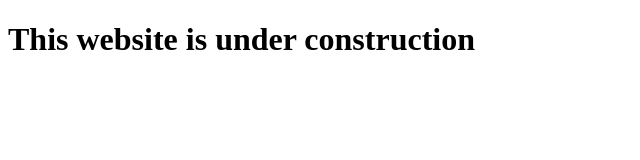
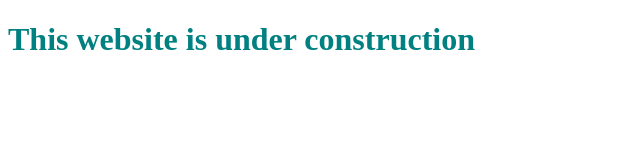
Before and after one commit to rwxm/rwxm.github.io, a plain HTML site: page index.html in a window 1280 px wide. Shown: the whole page, without its empty margins (0-640 px from the left). Drawn offline with Linux system fonts and the light colour scheme.

Commit message:
stylesheet added

```diff
--- a/index.html
+++ b/index.html
@@ -5,6 +5,7 @@
     <meta http-equiv="X-UA-Compatible" content="IE=edge">
     <meta name="viewport" content="width=device-width, initial-scale=1.0">
     <title>My Website</title>
+    <link rel="stylesheet" href="style.css">
 </head>
 <body>
     <h1>This website is under construction</h1>
--- /dev/null
+++ b/style.css
@@ -0,0 +1,3 @@
+h1 {
+    color:teal;
+}
```
